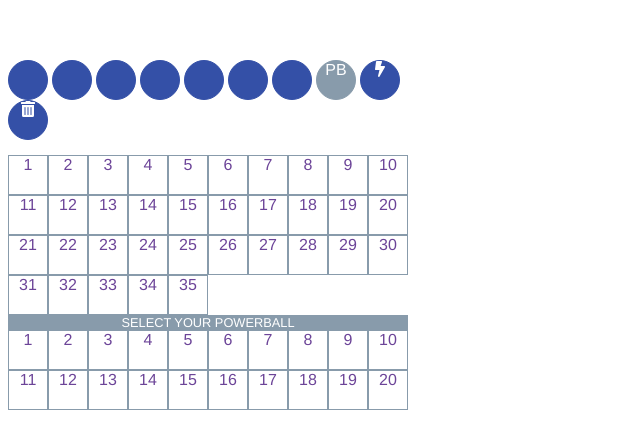
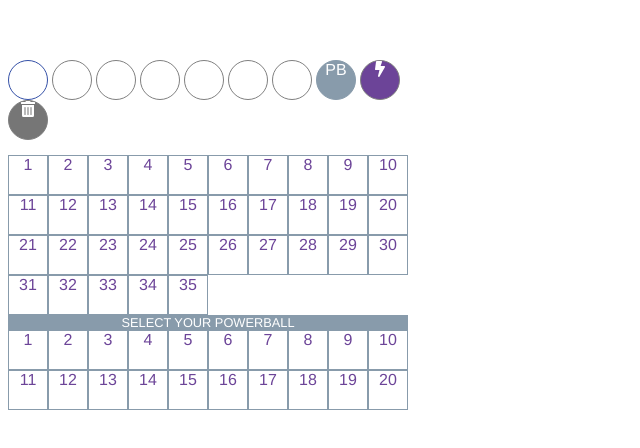
Before and after one commit to isonaj/powerball, a Vue app: page / in a window 1280 px wide. Shown: the top 448 px of the page, without its empty margins (0-640 px from the left). Built offline with nearby package versions, Linux system fonts and the light colour scheme.

Commit message:
Added selected css

```diff
--- a/src/components/Powerball.vue
+++ b/src/components/Powerball.vue
@@ -1,29 +1,29 @@
 <template>
   <div class="container">
     <div class="card">
-      <div v-for="index in 7" :key="index">
+      <div v-for="index in 7" :key="index" :class="{selecting: index-1==selection.length, selected: index-1<selection.length}">
         {{selection[index-1]}}
       </div>
       <div class="powerball">
         {{powerball ? powerball : 'PB'}}
       </div>
-      <div @click="autofill()">
+      <div @click="autofill()" style="background-color: #6c4498">
         <font-awesome-icon icon="bolt" />
         <i class="fas fa-bolt"></i>
       </div>
-      <div @click="clear()">
+      <div @click="clear()" style="background-color: #767676">
         <font-awesome-icon icon="trash-alt" />
       </div>
     </div>
     <div class="picker">
-      <div v-for="index in 35" :key="index+10" @click="select(index)">
+      <div v-for="index in 35" :key="index+10" @click="select(index)" :class="{selected: selection.indexOf(index) >= 0}">
         <font-awesome-icon v-if="selection.indexOf(index) >= 0" icon="times" />
         {{index}}
       </div>
     </div>
     <div style="color: white; background-color: #889bab; font-size:0.8em">SELECT YOUR POWERBALL</div>
     <div class="picker">
-      <div v-for="index in 20" :key="index+50" @click="powerball=index">
+      <div v-for="index in 20" :key="index+50" @click="powerball=index" :class="{selected: index == powerball}">
         <font-awesome-icon v-if="powerball == index" icon="times" />
         {{index}} <i class="fas fa-times"></i>
       </div>
@@ -87,12 +87,21 @@
   display: inline-block;
   box-sizing: border-box;
   color: white;
-  background-color: #3450a7;
-  border: 1px solid #3450a7;
+  background-color: white;
+  border: 1px solid grey;
   border-radius: 50%;
   width: 40px;
   height: 40px;
   margin-right: 4px;
+  /*box-shadow: 5px 5px 5px grey;*/
+  /*filter: drop-shadow(3px 3px 4px #444444);*/
+}
+.card div.selecting {
+  border: 1px solid #3450a7;
+}
+.card div.selected {
+  background-color: #3450a7;
+  border: 1px solid #3450a7;
 }
 .card div.powerball {
   background-color: #889bab;
@@ -115,4 +124,7 @@
   flex: 0 0 40px;
   height: 40px;
 }
+.picker div.selected {
+  background-color: #e9e4f1;
+}
 </style>
```
